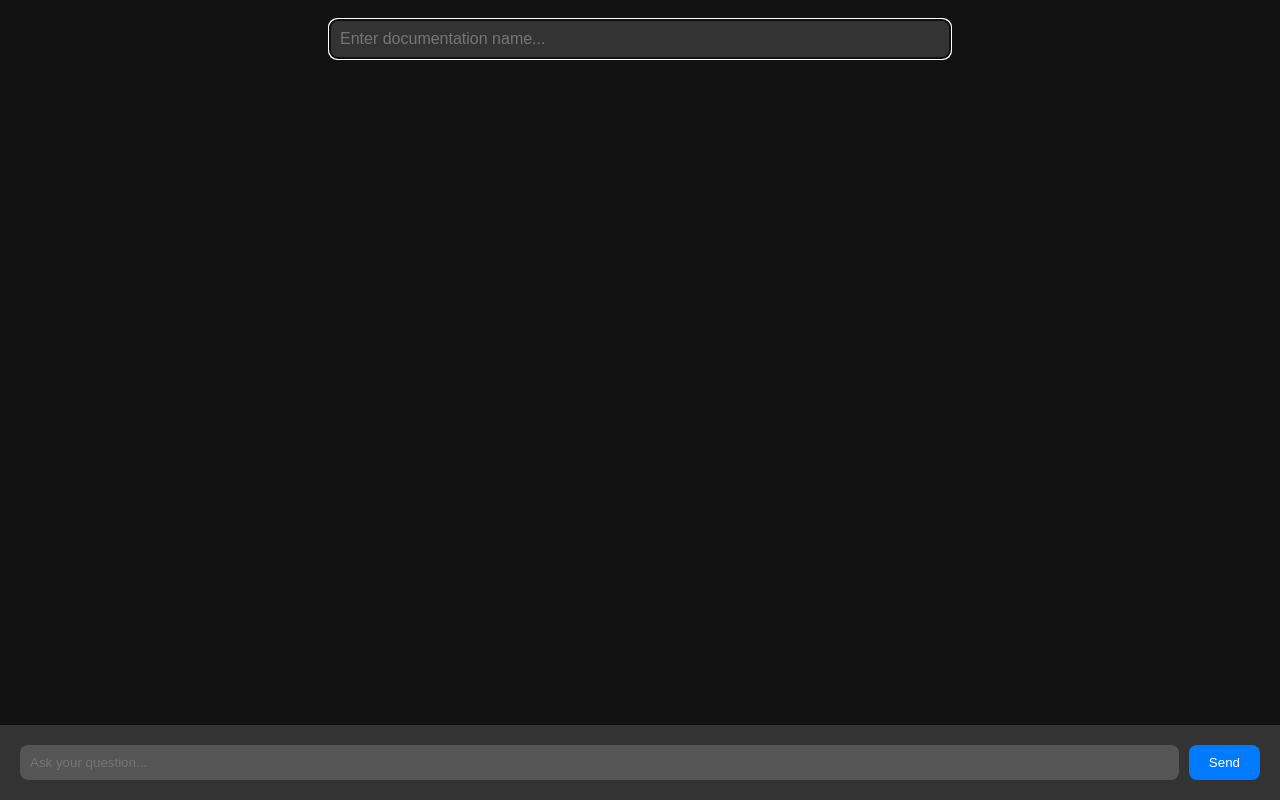
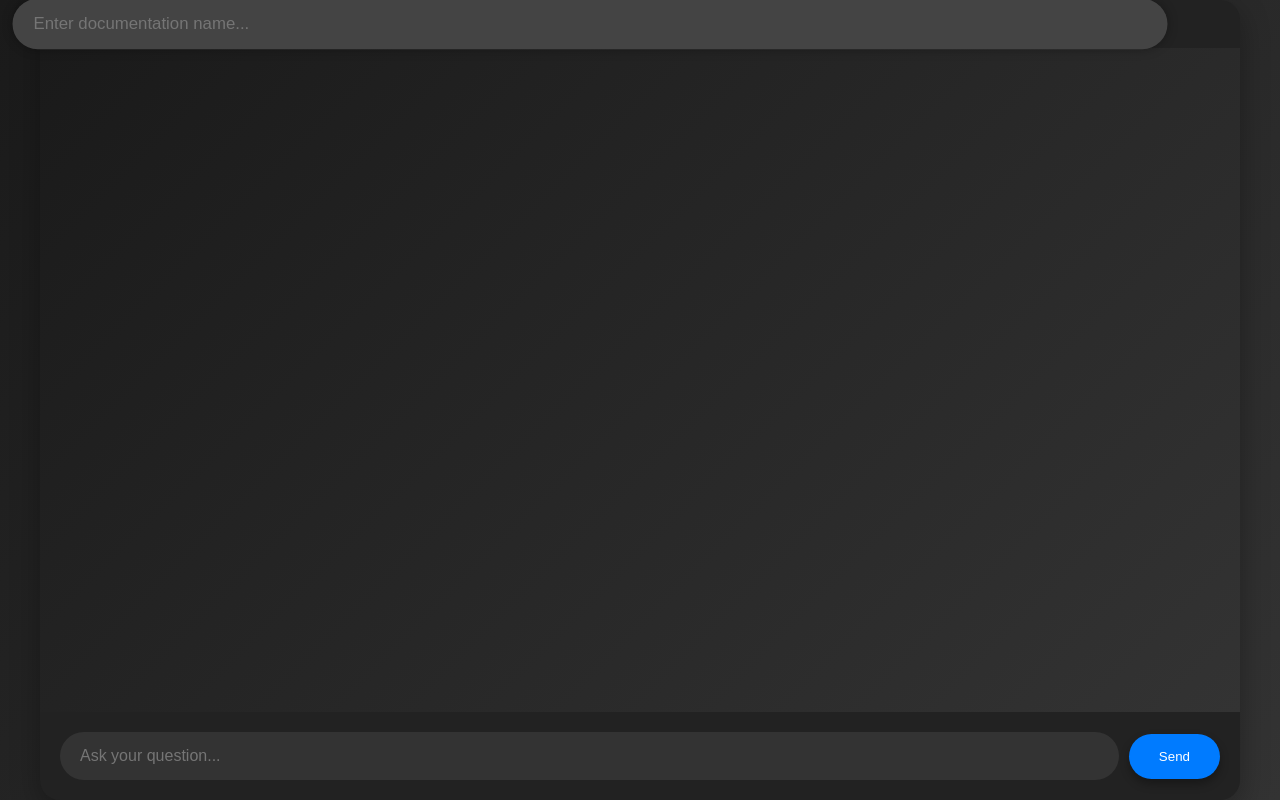
Before and after one commit to Amit05Prakash/DocuQuest, a plain HTML site: page Frontend/index.html in a window 1280 px wide. Drawn offline with Linux system fonts and the light colour scheme.

Commit message:
Updated styles.css

```diff
--- a/Frontend/styles.css
+++ b/Frontend/styles.css
@@ -1,71 +1,93 @@
+/* General Styles */
 body, html {
     margin: 0;
     padding: 0;
-    font-family: 'Arial', sans-serif;
-    background: #121212;
-    color: white;
+    font-family: 'Roboto', sans-serif;
+    background: linear-gradient(135deg, #1a1a1a, #333333);
+    color: #fff;
     height: 100%;
+    width: 100%;
+    display: flex;
+    justify-content: center;
+    align-items: center;
+    overflow: hidden;
   }
 
+  /* Chat Interface */
   .chat-interface {
     display: flex;
     flex-direction: column;
     height: 100vh;
+    width: 100vw;
+    max-width: 1200px;
+    max-height: 800px;
+    border-radius: 20px;
+    background: #222;
+    box-shadow: 0 10px 30px rgba(0,0,0,0.3);
   }
 
-header {
-    display: flex;
-    justify-content: center;
+  /* Input Container */
+  .doc-input-container, .input-form {
     padding: 20px;
+    background: transparent;
   }
 
-header input[type="text"] {
-    width: 100%;
-    max-width: 600px;
-    padding: 10px;
-    margin-bottom: 20px;
+  /* Input Field */
+  input[type="text"] {
+    width: calc(100% - 140px);
+    padding: 15px 20px;
     background: #333;
     border: none;
-    color: white;
+    color: #fff;
     font-size: 16px;
-    border-radius: 8px;
+    border-radius: 30px;
+    transition: background-color 0.3s, transform 0.3s;
+    margin-right: 10px;
   }
 
+  input[type="text"]:focus {
+    background: #444;
+    transform: scale(1.05);
+    outline: none;
+    box-shadow: 0 0 10px rgba(0,0,0,0.3);
+  }
+
+  input[type="text"]:hover {
+    background: #444;
+  }
+
+  /* Chat Box */
   .chat-box {
     flex-grow: 1;
     padding: 20px;
     overflow-y: auto;
+    background: linear-gradient(135deg, #1a1a1a, #333333);
   }
 
+  /* Input Form */
   .input-form {
     display: flex;
-    padding: 20px;
-    background: #333;
+    align-items: center;
   }
 
-.input-form input[type="text"] {
-    flex-grow: 1;
-    padding: 10px;
+  /* Send Button */
+  .input-form button, .send-btn {
+    padding: 15px 30px;
+    background-color: #007BFF;
+    color: #fff;
     border: none;
-    color: white;
-    background: #555;
-    border-radius: 8px;
-    margin-right: 10px;
+    border-radius: 30px;
+    cursor: pointer;
+    transition: background-color 0.3s;
+    box-shadow: 0 5px 10px rgba(0,0,0,0.3);
   }
 
-.input-form button {
-    padding: 10px 20px;
-    background-color: #007BFF;
-    color: white;
-    border: none;
-    border-radius: 8px;
-    cursor: pointer;
+  .input-form button:hover, .send-btn:hover {
+    background-color: #0056b3;
+    box-shadow: 0 8px 15px rgba(0,0,0,0.5);
   }
 
-.input-form button:hover {
-    background-color: #0056b3;
-}
-
+  /* Messages */
   .chat-box .message {
     margin-bottom: 16px;
     line-height: 1.4;
@@ -75,18 +97,18 @@ header input[type="text"] {
     text-align: right;
   }
 
+  .chat-box .user-message .content,
+  .chat-box .assistant-message .content {
+    display: inline-block;
+    padding: 10px 20px;
+    border-radius: 20px;
+    margin: 5px 0;
+  }
+
   .chat-box .user-message .content {
-    display: inline-block;
     background-color: #007bff;
-    color: white;
-    padding: 8px 15px;
-    border-radius: 18px;
   }
 
   .chat-box .assistant-message .content {
-    display: inline-block;
-    background-color: #333;
-    color: white;
-    padding: 8px 15px;
-    border-radius: 18px;
+    background-color: #444;
   }
```
Lines whose indentation alone changed are shown as unchanged.
